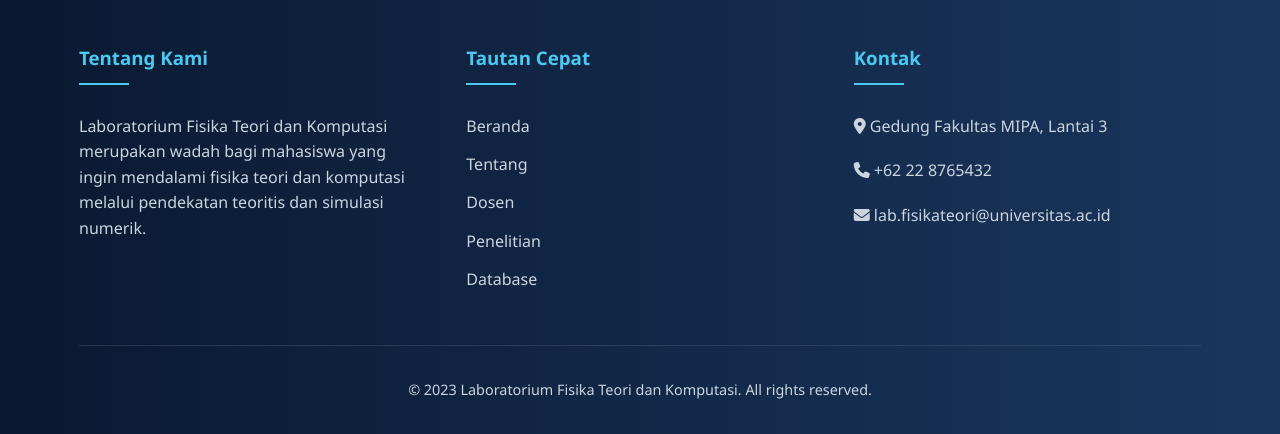
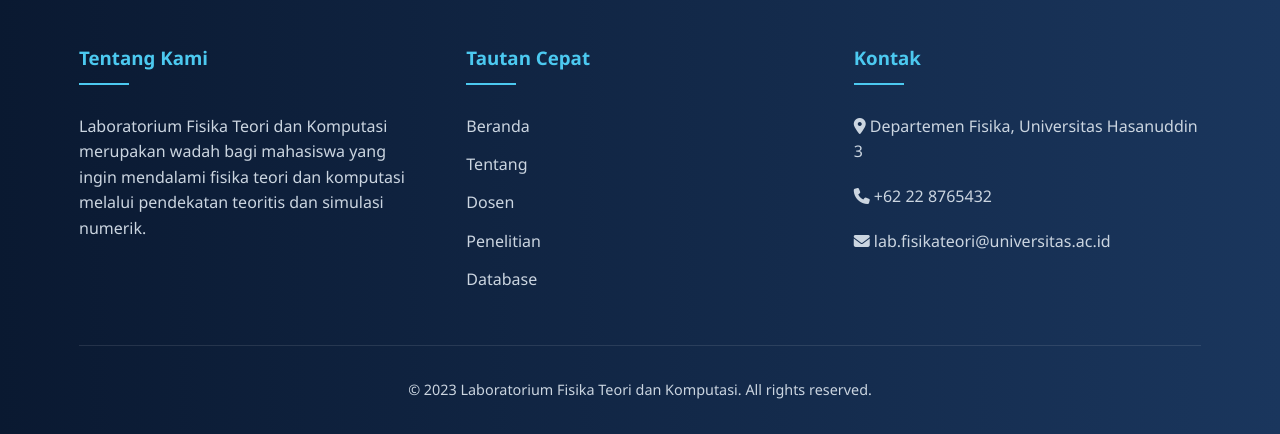
Before and after one commit to santriii/labteori.io, a plain HTML site: page dosen.html in a window 1280 px wide. Shown: the part 1330-1764 px from the top of the page. Drawn offline with Linux system fonts and the light colour scheme.

Commit message:
dosen.html

```diff
--- a/dosen.html
+++ b/dosen.html
@@ -122,7 +122,7 @@
                 </div>
                 <div class="footer-section">
                     <h3>Kontak</h3>
-                    <p><i class="fas fa-map-marker-alt"></i> Gedung Fakultas MIPA, Lantai 3</p>
+                    <p><i class="fas fa-map-marker-alt"></i> Departemen Fisika, Universitas Hasanuddin 3</p>
                     <p><i class="fas fa-phone"></i> +62 22 8765432</p>
                     <p><i class="fas fa-envelope"></i> lab.fisikateori@universitas.ac.id</p>
                 </div>
```
